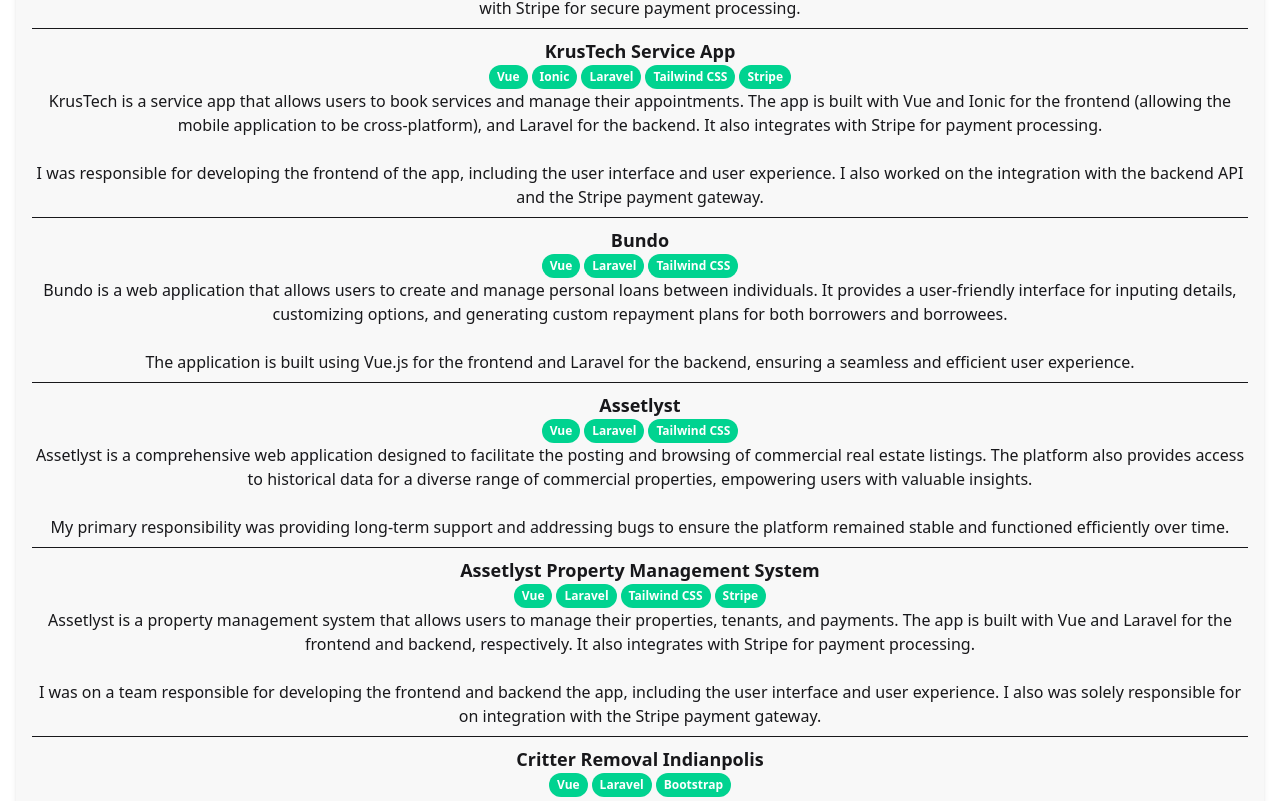
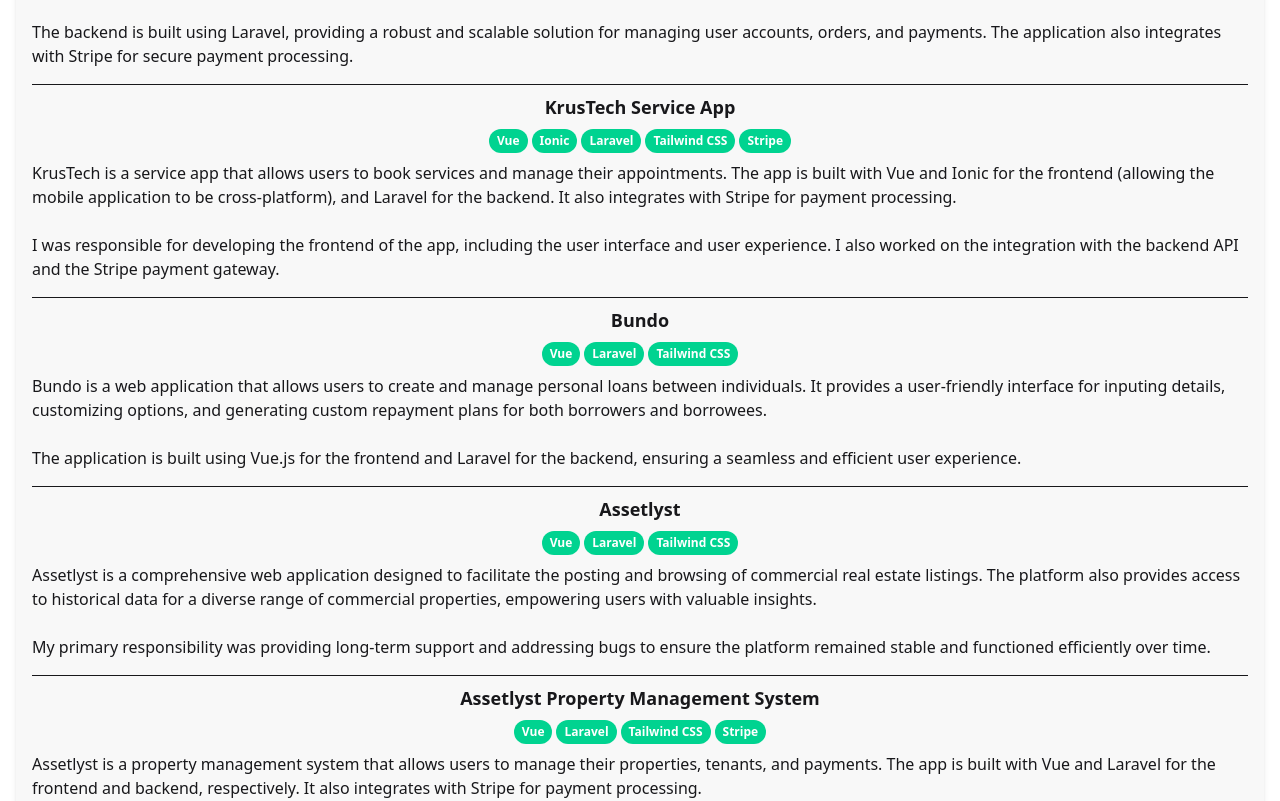
Before and after one commit to ShawnThorne/shawn_personal_site, a Vue app: page / in a window 1280 px wide. Shown: the part 2272-3073 px from the top of the page. Built offline with nearby package versions, Linux system fonts and the light colour scheme.

Commit message:
small visual changes and fixes bug on importing critter indy

```diff
--- a/src/components/Employment/ExperienceSection.vue
+++ b/src/components/Employment/ExperienceSection.vue
@@ -20,7 +20,7 @@
               <BundoSite />
               <AssetlystMain />
               <AssetlystPropertyManagement />
-              <Critterindy />
+              <CritterIndy />
               <CustomMatBoard />
             </div>
           </template>
@@ -38,7 +38,7 @@
 import AmpedFuels from './EmploymentProjects/AmpedFuels.vue'
 import AssetlystMain from './EmploymentProjects/AssetlystMain.vue'
 import BundoSite from './EmploymentProjects/BundoSite.vue'
-import Critterindy from './EmploymentProjects/Critterindy.vue'
 import CustomMatBoard from './EmploymentProjects/CustomMatBoard.vue'
 import KrusTech from './EmploymentProjects/KrusTech.vue'
+import CritterIndy from './EmploymentProjects/CritterIndy.vue'
 </script>
--- a/src/components/Templates/ProjectSection.vue
+++ b/src/components/Templates/ProjectSection.vue
@@ -1,12 +1,12 @@
 <template>
-  <div class="border-t-1 mt-2 pt-2">
+  <div class="border-t-1 mt-4 pt-2">
     <div class="text-lg font-bold">
       <slot name="title"></slot>
     </div>
-    <div>
+    <div class="my-2">
       <slot name="tech"></slot>
     </div>
-    <div>
+    <div class="text-left">
       <slot name="content"></slot>
     </div>
   </div>
```
